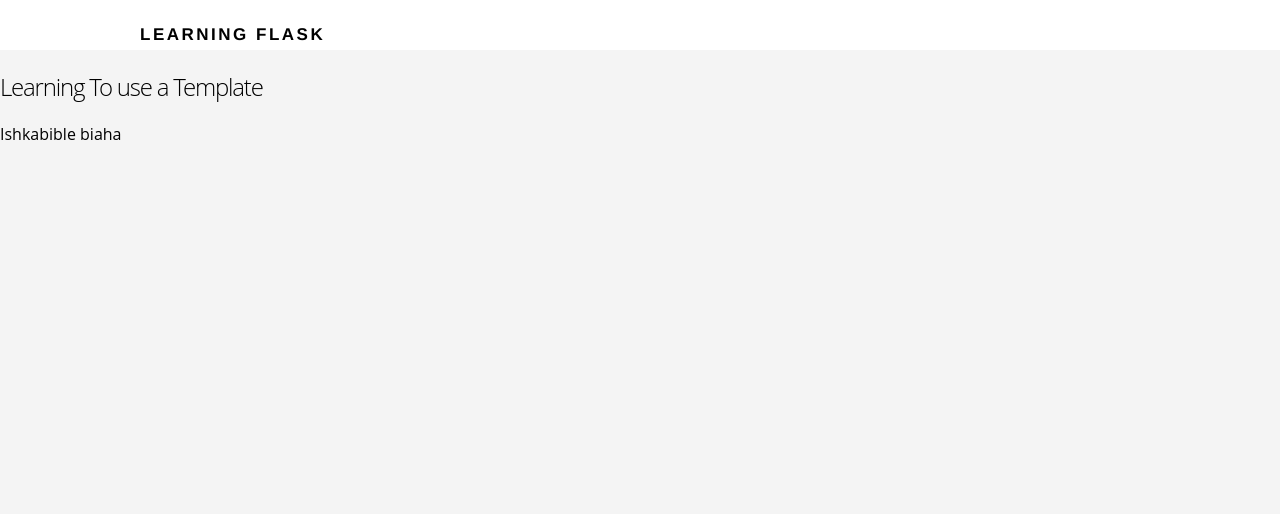
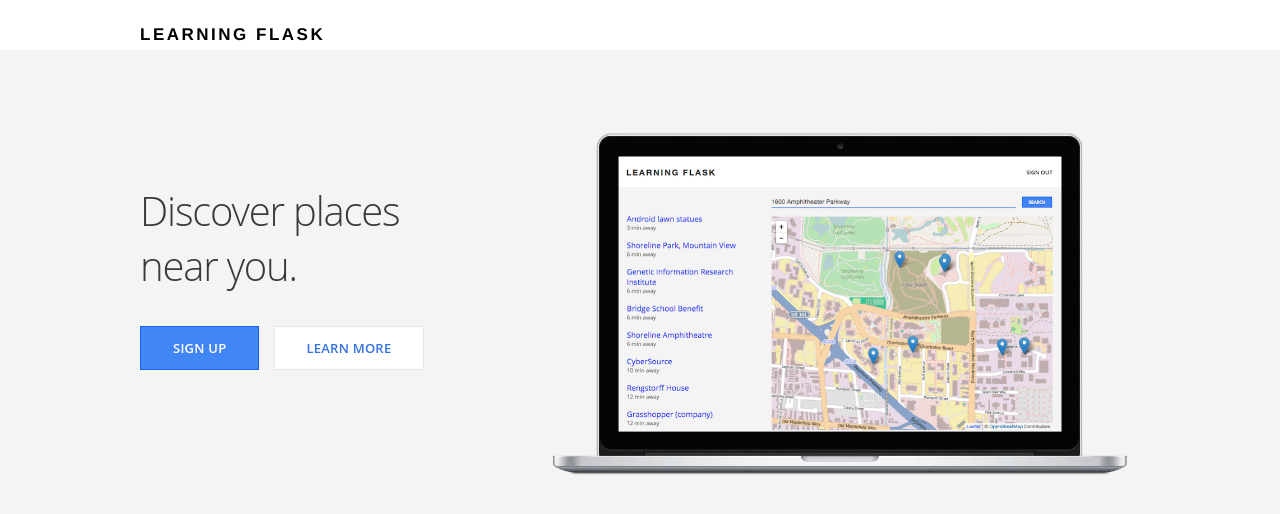
Before and after one commit to RobD30/learning_flask, a Flask app: template templates/index.html in a window 1280 px wide. Shown: the top 514 px of the page. Run offline with Flask 2, Linux system fonts and the light colour scheme; the template is opened without the code that fills it, so the values that code supplies are empty.

Commit message:
Refactor: to match lessons
end_of_line

```diff
--- a/templates/index.html
+++ b/templates/index.html
@@ -1,8 +1,21 @@
 {% extends "layout.html" %}
 
 {% block content %}
-<main>
-    <h2>Learning To use a Template</h2>
-    <p>Ishkabible biaha</p>
-</main>
+  <main class="hero-section">
+    <div class="container">
+
+      <div class="section-content">
+        <h2>Discover places near you.</h2>
+        <a href="#" class="btn-primary">Sign up</a>
+        <a href="" class="btn-secondary">Learn more</a>
+      </div>
+
+      <div class="section-device">
+        <img src="static/img/device.png">
+      </div>
+
+      <div class="clearfix"></div>
+
+    </div>
+  </main>
 {% endblock %}
```
